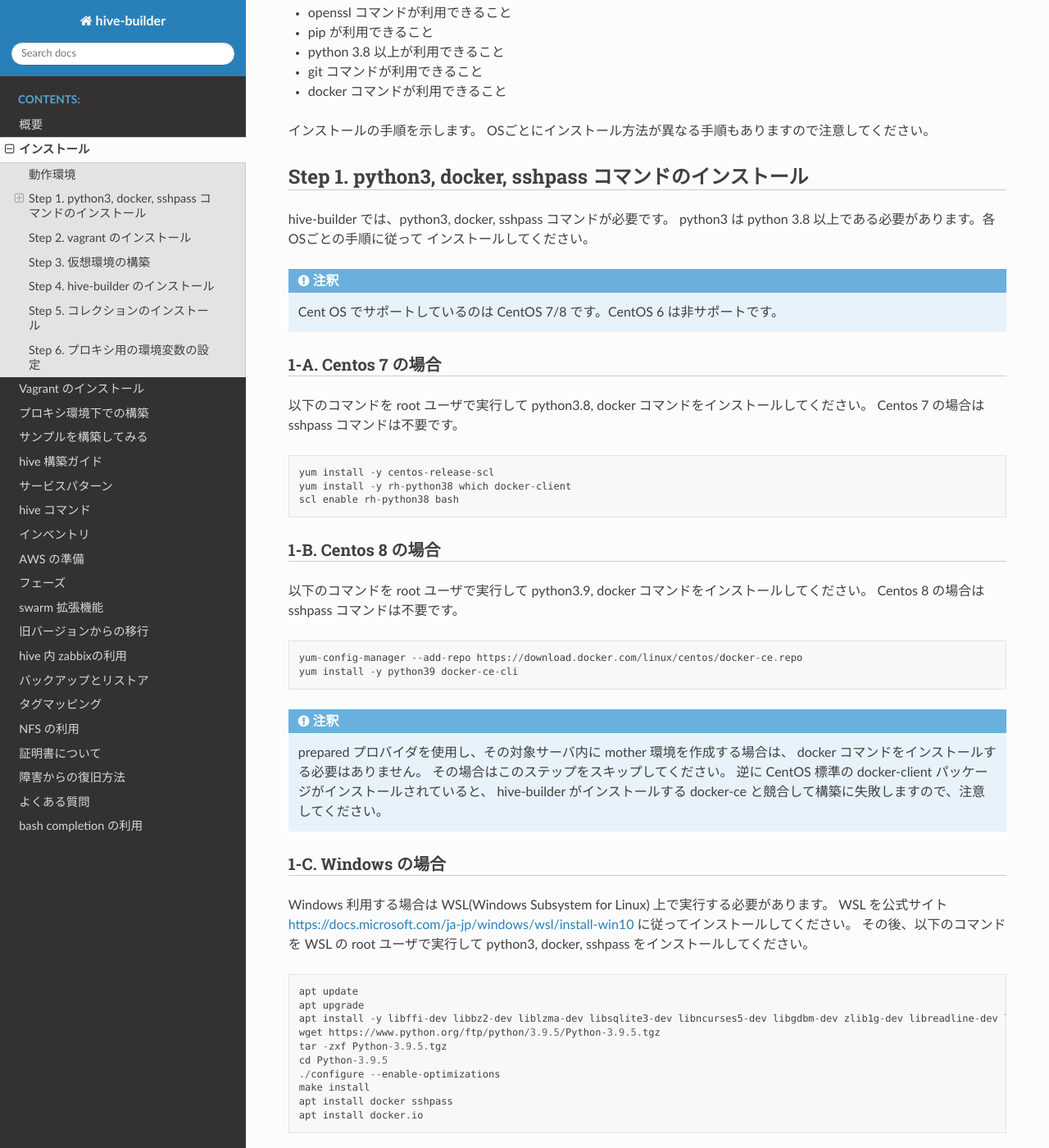
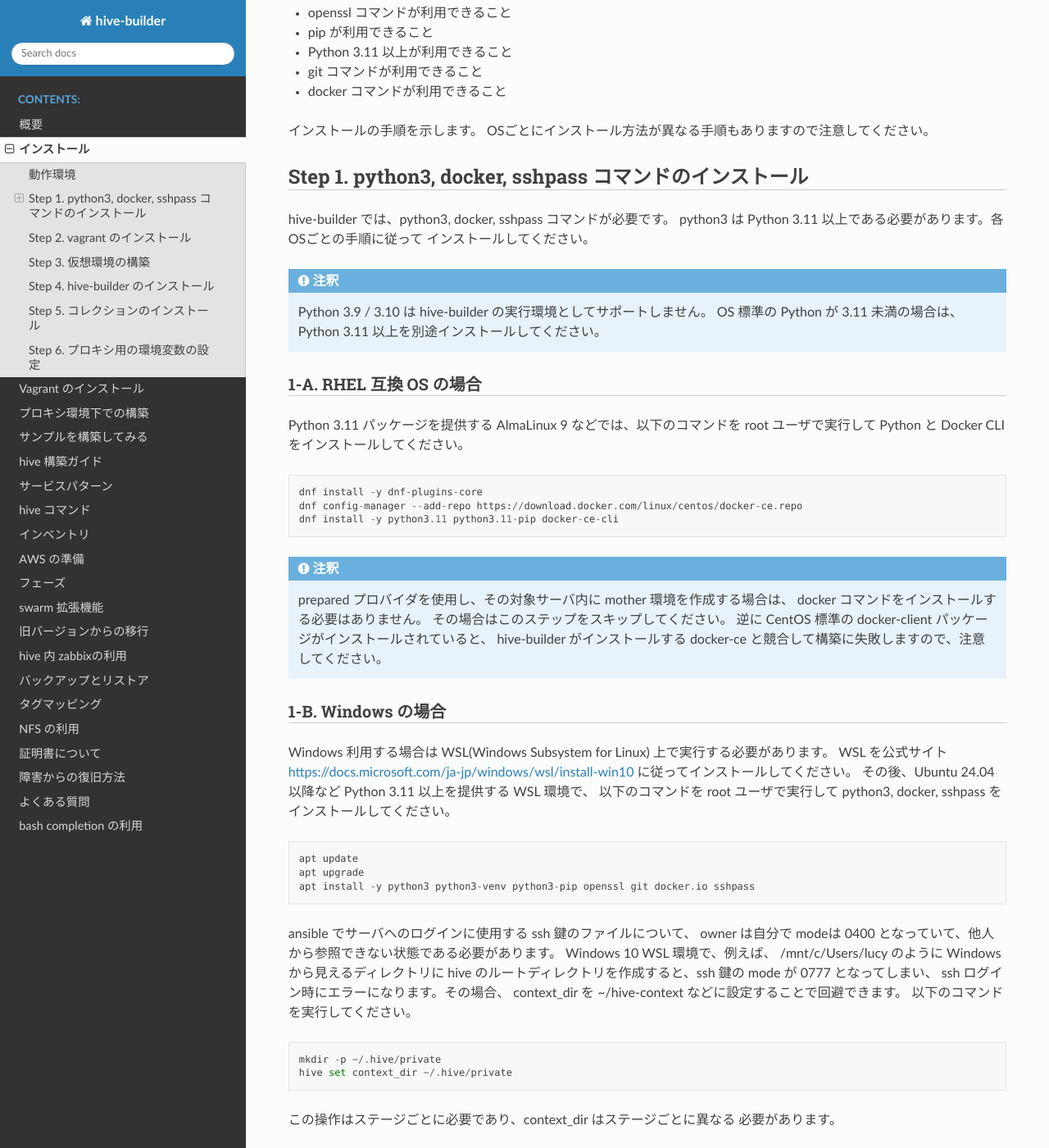
Before and after one commit to procube-open/hive-builder, a Sphinx documentation site: the page built from docs/install.rst, in a window 1280 px wide and 1400 px high, scrolled down 417 px. Shown: the whole window at 82% size. Built offline with Sphinx 7.4.7 and the Read the Docs theme 3.1.0, drawn with Linux system fonts in a browser that asks for light colours; some of the changed text lies outside the part shown.

Commit message:
python のサポート対象バージョンを 3.11 以上に変更

```diff
--- a/docs/install.rst
+++ b/docs/install.rst
@@ -10,11 +10,11 @@
 インターネット上の各種リポジトリに http, https でアクセスできる必要があります。
 プロキシ経由でのみアクセスできる環境の場合、「プロキシ環境下での構築」を参照して事前準備を行ってください。
 
-mother マシンの OS は、CentOS, Windows Subsystem for Linux, Mac OS, Ubuntu などの環境で以下を満たしている必要があります。
+mother マシンの OS は、AlmaLinux, Windows Subsystem for Linux, Mac OS, Ubuntu などの環境で以下を満たしている必要があります。
 
 - openssl コマンドが利用できること
 - pip が利用できること
-- python 3.8 以上が利用できること
+- Python 3.11 以上が利用できること
 - git コマンドが利用できること
 - docker コマンドが利用できること
 
@@ -24,35 +24,25 @@ OSごとにインストール方法が異なる手順もありますので注意
 Step 1. python3, docker, sshpass コマンドのインストール
 =============================================================
 hive-builder では、python3, docker, sshpass コマンドが必要です。
-python3 は python 3.8 以上である必要があります。各OSごとの手順に従って
+python3 は Python 3.11 以上である必要があります。各OSごとの手順に従って
 インストールしてください。
 
 .. note::
 
-    Cent OS でサポートしているのは CentOS 7/8 です。CentOS 6 は非サポートです。
+    Python 3.9 / 3.10 は hive-builder の実行環境としてサポートしません。
+    OS 標準の Python が 3.11 未満の場合は、Python 3.11 以上を別途インストールしてください。
 
-1-A. Centos 7 の場合
+1-A. RHEL 互換 OS の場合
 ----------------------------------------
 
-以下のコマンドを root ユーザで実行して python3.8, docker コマンドをインストールしてください。
-Centos 7 の場合は sshpass コマンドは不要です。
+Python 3.11 パッケージを提供する AlmaLinux 9 などでは、以下のコマンドを
+root ユーザで実行して Python と Docker CLI をインストールしてください。
 
 ::
 
-  yum install -y centos-release-scl
-  yum install -y rh-python38 which docker-client
-  scl enable rh-python38 bash
-
-1-B. Centos 8 の場合
-----------------------------------------
-
-以下のコマンドを root ユーザで実行して python3.9, docker コマンドをインストールしてください。
-Centos 8 の場合は sshpass コマンドは不要です。
-
-::
-
-  yum-config-manager --add-repo https://download.docker.com/linux/centos/docker-ce.repo
-  yum install -y python39 docker-ce-cli
+  dnf install -y dnf-plugins-core
+  dnf config-manager --add-repo https://download.docker.com/linux/centos/docker-ce.repo
+  dnf install -y python3.11 python3.11-pip docker-ce-cli
 
 .. note::
 
@@ -62,24 +52,18 @@ Centos 8 の場合は sshpass コマンドは不要です。
     逆に CentOS 標準の docker-client パッケージがインストールされていると、
     hive-builder がインストールする docker-ce と競合して構築に失敗しますので、注意してください。
 
-1-C. Windows の場合
+1-B. Windows の場合
 --------------------------------------------
 Windows 利用する場合は WSL(Windows Subsystem for Linux) 上で実行する必要があります。
 WSL を公式サイト https://docs.microsoft.com/ja-jp/windows/wsl/install-win10 に従ってインストールしてください。
-その後、以下のコマンドを WSL の root ユーザで実行して python3, docker, sshpass  をインストールしてください。
+その後、Ubuntu 24.04 以降など Python 3.11 以上を提供する WSL 環境で、
+以下のコマンドを root ユーザで実行して python3, docker, sshpass をインストールしてください。
 
 ::
 
   apt update
   apt upgrade
-  apt install -y libffi-dev libbz2-dev liblzma-dev libsqlite3-dev libncurses5-dev libgdbm-dev zlib1g-dev libreadline-dev libssl-dev tk-dev build-essential libncursesw5-dev libc6-dev openssl git
-  wget https://www.python.org/ftp/python/3.9.5/Python-3.9.5.tgz
-  tar -zxf Python-3.9.5.tgz
-  cd Python-3.9.5
-  ./configure --enable-optimizations
-  make install
-  apt install docker sshpass
-  apt install docker.io
+  apt install -y python3 python3-venv python3-pip openssl git docker.io sshpass
 
 ansible でサーバへのログインに使用する ssh 鍵のファイルについて、
 owner は自分で modeは 0400 となっていて、他人から参照できない状態である必要があります。
@@ -97,18 +81,18 @@ context_dir を ~/hive-context などに設定することで回避できます
 この操作はステージごとに必要であり、context_dir はステージごとに異なる
 必要があります。
 
-1-D. Mac OS の場合
+1-C. Mac OS の場合
 ------------------------------
 Python と sshpass コマンドのインストールには Homebrew が必要です。Homebrewが未インストールの場合は
 公式ページ https://brew.sh/index_ja に従って Homebrew をインストールしてください。
 
-以下のコマンドで Python3.9 と sshpass コマンドをインストールしてください。
+以下のコマンドで Python 3.11 と sshpass コマンドをインストールしてください。
 
 ::
 
-  brew install python@3.9 sshpass
+  brew install python@3.11 sshpass
 
-後述の仮想環境を作成するときの python3 コマンドには /usr/local/Cellar/python@3.9/3.9.5/bin/python3.9 を使用してください。
+後述の仮想環境を作成するときは、``"$(brew --prefix python@3.11)/bin/python3.11"`` を使用してください。
 
 docker コマンドのインストールの手順は以下のページに従ってください。
 https://docs.docker.com/docker-for-mac/install/
@@ -119,20 +103,16 @@ hive-builder は docker コマンドを必要としますが、端末のdocker
 docker desktop for mac は VM を起動しますので、リソースを消費します。
 他に docker を必要とすることがなければ、落としておいてください。
 
-1-E. raspbian の場合
+1-D. Raspberry Pi OS の場合
 ------------------------------
-以下のコマンドを root ユーザで実行して python3, docker, sshpass  をインストールしてください。
+Python 3.11 以上を提供する Bookworm 以降で、以下のコマンドを root ユーザで実行して
+python3, docker, sshpass をインストールしてください。
 
 ::
 
   apt-get update
   apt-get upgrade
-  apt install -y libffi-dev libbz2-dev liblzma-dev libsqlite3-dev libncurses5-dev libgdbm-dev zlib1g-dev libreadline-dev libssl-dev tk-dev build-essential libncursesw5-dev libc6-dev openssl git sshpass
-  wget https://www.python.org/ftp/python/3.9.5/Python-3.9.5.tgz
-  tar -zxf Python-3.9.5.tgz
-  cd Python-3.9.5
-  ./configure --enable-optimizations
-  make install
+  apt install -y python3 python3-venv python3-pip openssl git sshpass
   curl -sSL https://get.docker.com | sh
   usermod -aG docker pi
 
@@ -165,9 +145,9 @@ hive-builder をインストールするための仮想環境を作成したほ
 .. note::
 
     python3 の複数のバージョンがインストールされている場合は、上記の「python3」の
-    部分では明示的に最新バージョンを指定してください。例えば、 CentOS 8 の場合は、
-    python39 コマンドを使用してください。Mac OS の場合は、
-    /usr/local/Cellar/python@3.9/3.9.5/bin/python3.9 を使用してください。
+    部分では Python 3.11 以上を明示的に指定してください。例えば、AlmaLinux 9 の場合は
+    python3.11 コマンドを使用してください。Mac OS の場合は、
+    ``"$(brew --prefix python@3.11)/bin/python3.11"`` を使用してください。
 
 Step 4. hive-builder のインストール
 ==========================================
--- a/pyproject.toml
+++ b/pyproject.toml
@@ -8,10 +8,8 @@ readme = "README.md"
 packages = [{include = "hive_builder"}]
 
 [tool.poetry.dependencies]
-python = "^3.9"
+python = "^3.11"
 ansible-core = [
-  {version = ">=2.15.13,<3", python = ">=3.9,<3.10"},
-  {version = ">=2.17.14,<3", python = ">=3.10,<3.11"},
   {version = ">=2.19.15,<3", python = ">=3.11,<3.12"},
   {version = ">=2.21.6,<3", python = ">=3.12,<3.13"},
   {version = ">=2.22.0,<3", python = ">=3.13"},
```
Also changed, not shown: docs/example.rst (+4 -3 lines), 4 other files.
